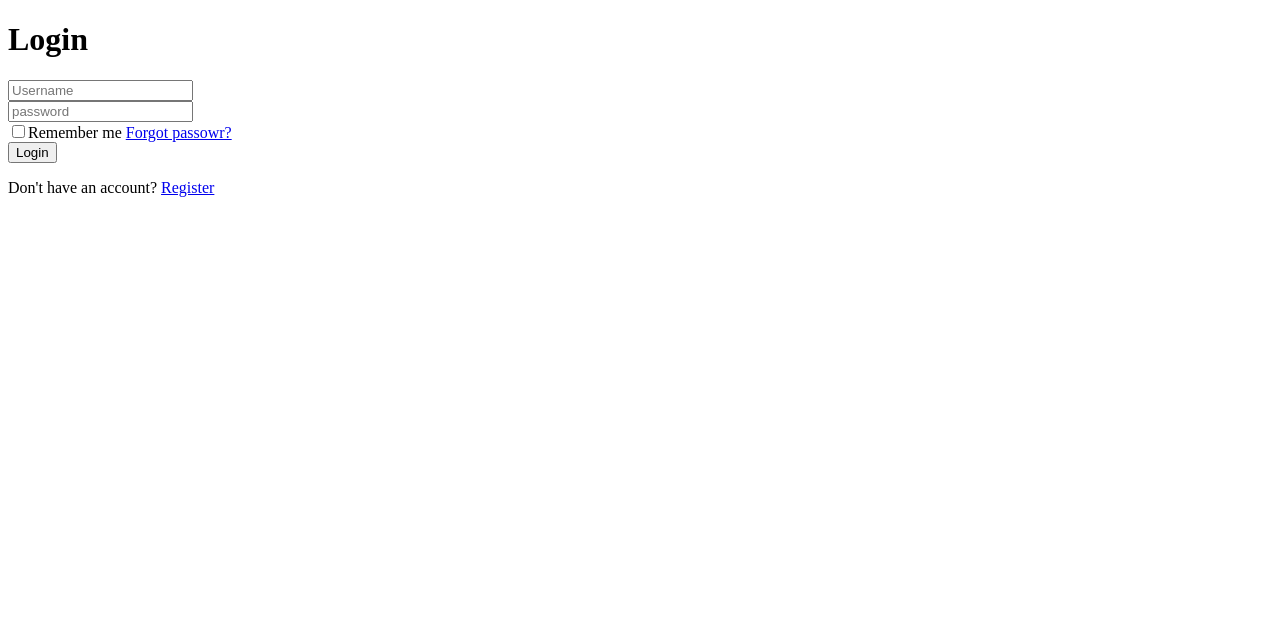
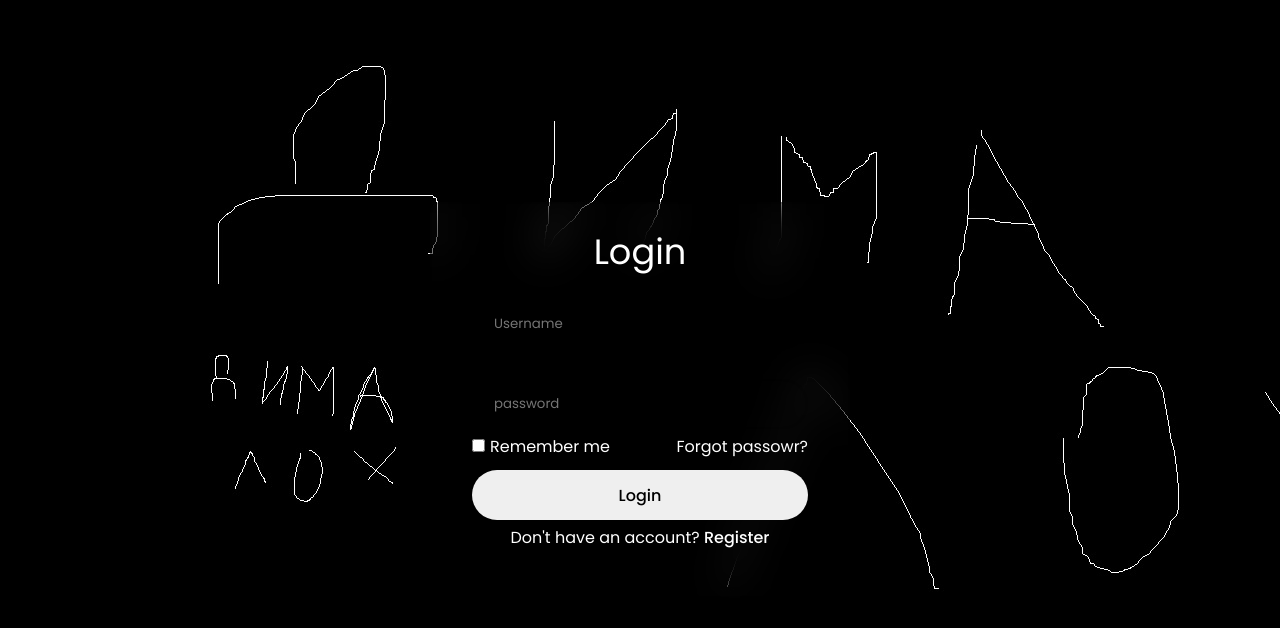
Before and after one commit to GeneralSwann/Login-Box, a plain HTML site: page index.html in a window 1280 px wide. Drawn offline with Linux system fonts and the light colour scheme; the site is published under a folder, as on GitHub Pages, so addresses that start at the root find nothing.

Commit message:
Update index.html

```diff
--- a/index.html
+++ b/index.html
@@ -3,9 +3,9 @@
 <head>
     <meta charset="UTF-8">
     <meta name="viewport" content="width=device-width, initial-scale=1.0">
-    <link rel="shortcut icon" href="/img/tab-icon.png" type="image/x-icon">
-    <link href="/css/reset.css" rel="stylesheet"/>
-    <link href="/css/style.css" rel="stylesheet"/>
+    <link rel="shortcut icon" href="img/tab-icon.png" type="image/x-icon">
+    <link href="css/reset.css" rel="stylesheet"/>
+    <link href="css/style.css" rel="stylesheet"/>
     <title>Document</title>
 </head>
     <body>
```
